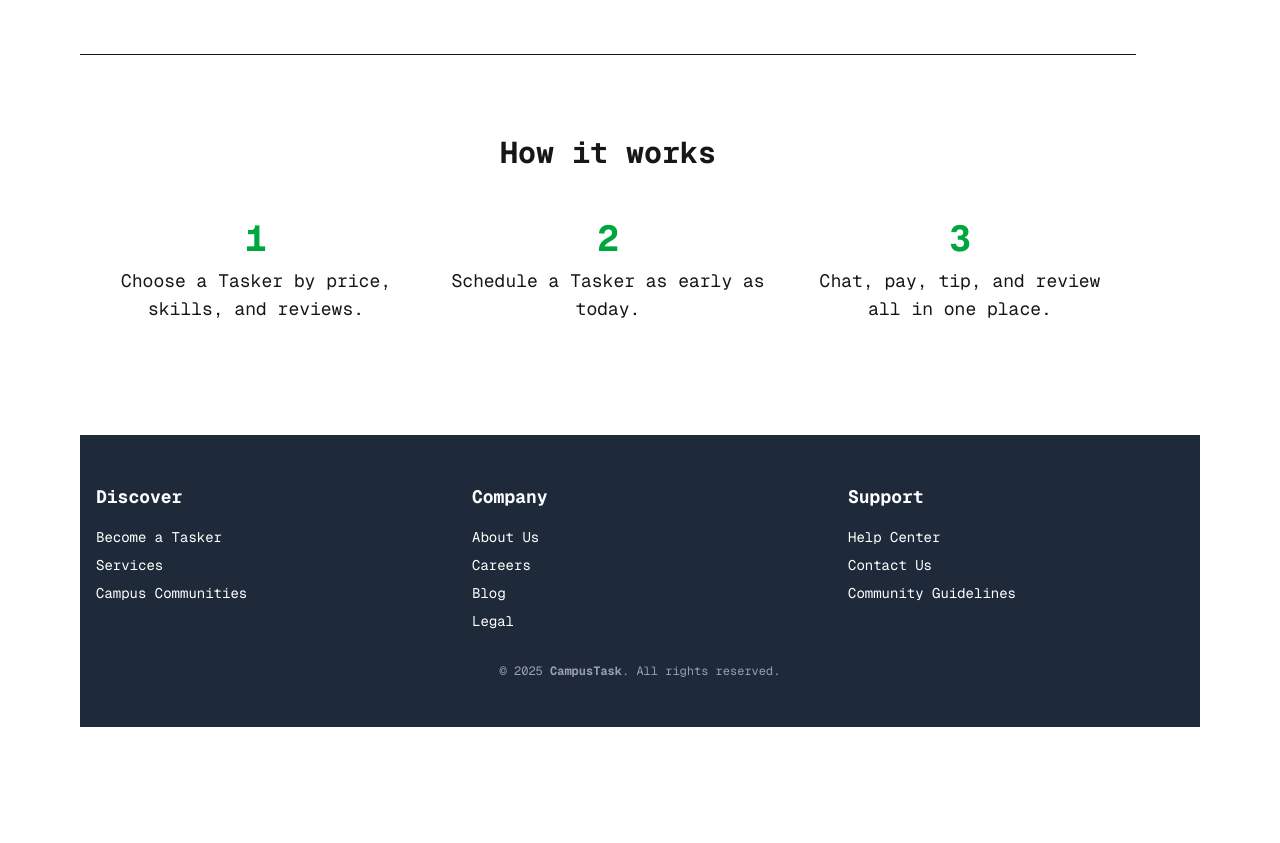
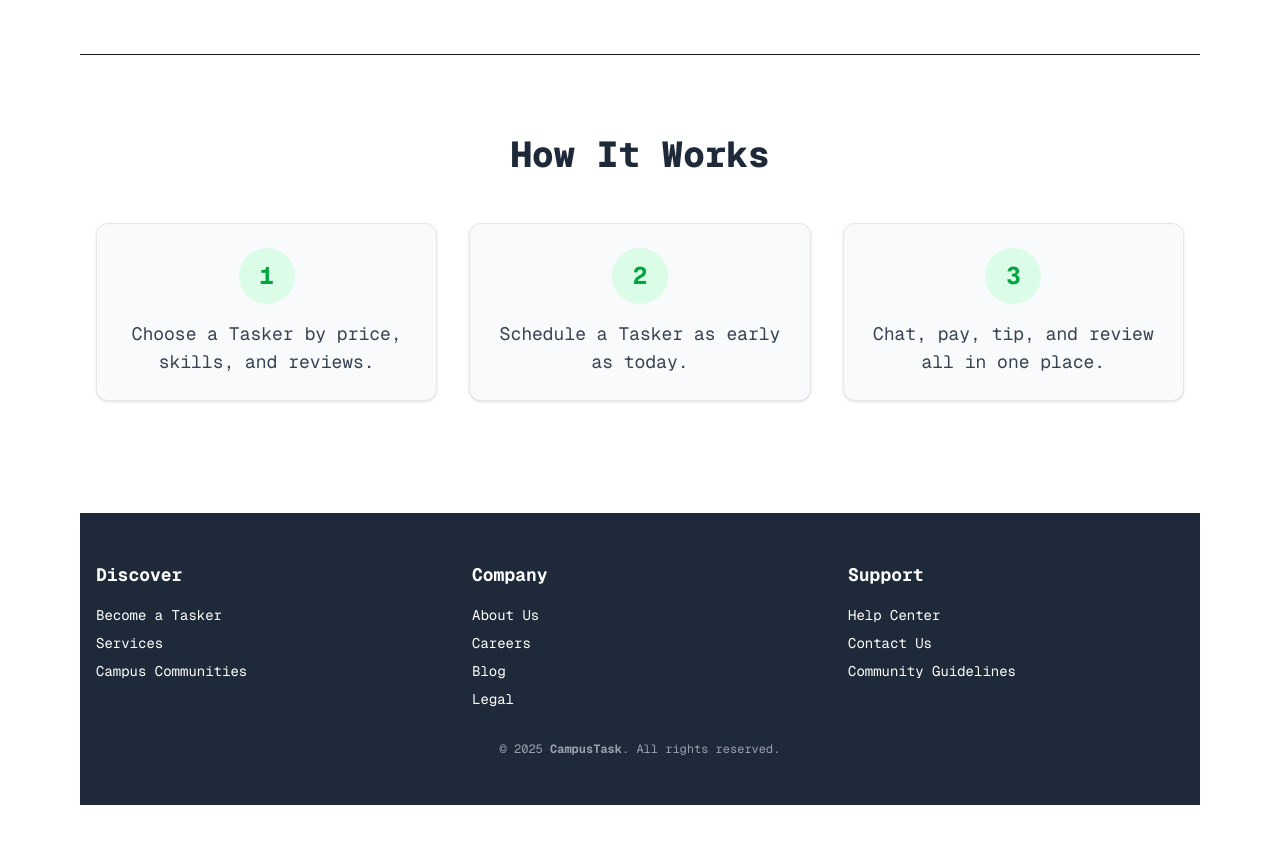
Before and after one commit to Temasar1/gigsgig-app, a Next.js app: page / in a window 1280 px wide. Shown: the part 2040-2883 px from the top of the page. Built offline with nearby package versions, Linux system fonts and the light colour scheme.

Commit message:
Update howitworks.tsx

```diff
--- a/src/components/howitworks.tsx
+++ b/src/components/howitworks.tsx
@@ -3,21 +3,27 @@ import React from "react";
 export default function HowItWorks() {
   return (
     <section className="bg-white py-20 px-4 border-t">
-      <div className="max-w-5xl mx-auto">
-        <h2 className="text-3xl font-bold text-center mb-12">How it works</h2>
+      <div className="max-w-6xl mx-auto">
+        <h2 className="text-3xl md:text-4xl font-extrabold text-center text-gray-800 mb-12">
+          How It Works
+        </h2>
         <div className="grid md:grid-cols-3 gap-8 text-center">
-          <div>
-            <div className="text-green-600 text-4xl font-bold mb-2">1</div>
-            <p className="text-lg">Choose a Tasker by price, skills, and reviews.</p>
-          </div>
-          <div>
-            <div className="text-green-600 text-4xl font-bold mb-2">2</div>
-            <p className="text-lg">Schedule a Tasker as early as today.</p>
-          </div>
-          <div>
-            <div className="text-green-600 text-4xl font-bold mb-2">3</div>
-            <p className="text-lg">Chat, pay, tip, and review all in one place.</p>
-          </div>
+          {[1, 2, 3].map((step, index) => (
+            <div
+              key={step}
+              className="bg-gray-50 border border-gray-200 rounded-xl p-6 shadow-sm hover:shadow-md transition duration-300"
+            >
+              <div className="flex items-center justify-center w-14 h-14 mx-auto mb-4 rounded-full bg-green-100 text-green-600 text-2xl font-bold">
+                {step}
+              </div>
+              <p className="text-lg text-gray-700">
+                {index === 0 &&
+                  "Choose a Tasker by price, skills, and reviews."}
+                {index === 1 && "Schedule a Tasker as early as today."}
+                {index === 2 && "Chat, pay, tip, and review all in one place."}
+              </p>
+            </div>
+          ))}
         </div>
       </div>
     </section>
```
